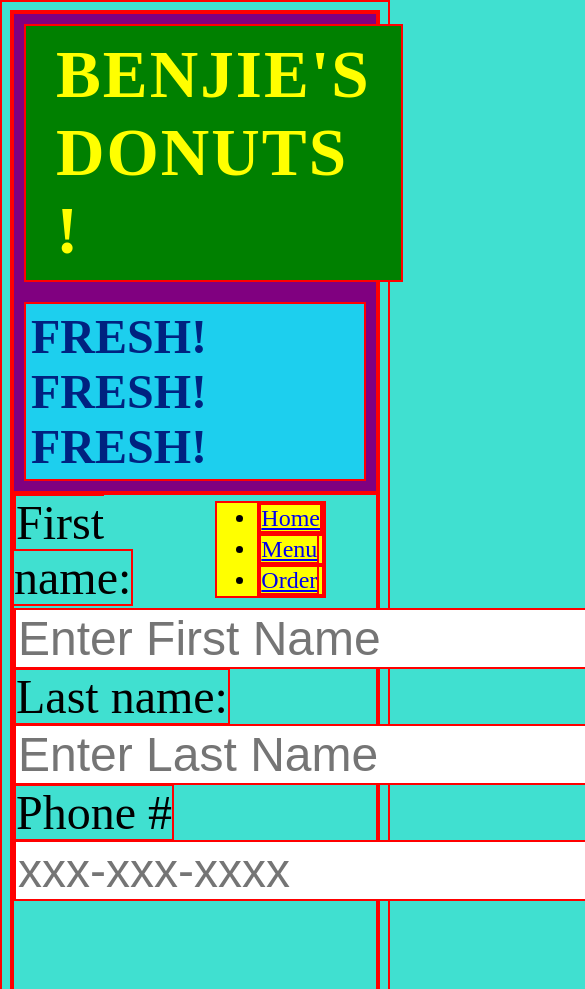
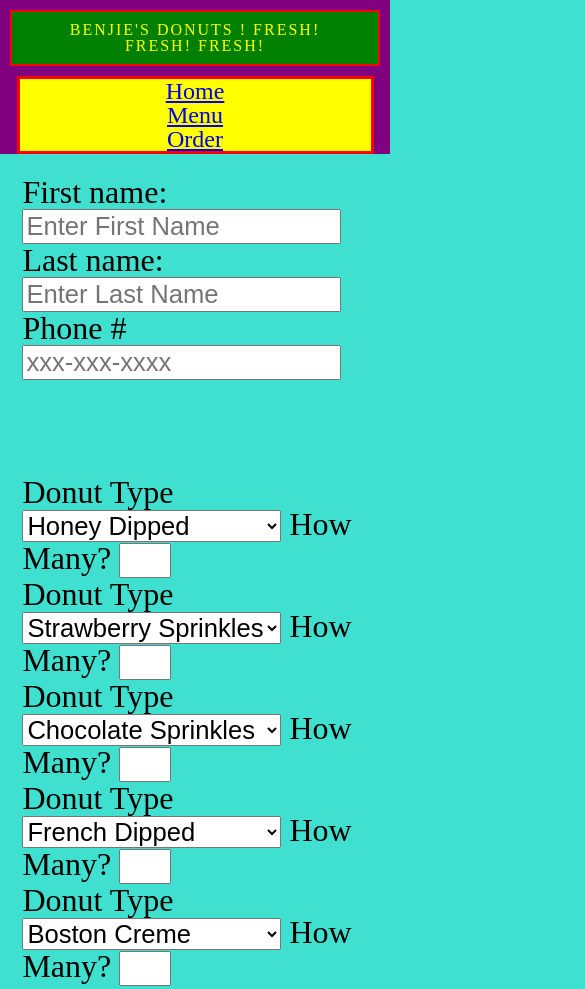
Before and after one commit to bensrosen/Donuts, a plain HTML site: page order.html in a window 390 px wide. Shown: the top 989 px of the page, 585 px wide, since content can reach past the window. Drawn offline with Linux system fonts and the light colour scheme.

Commit message:
made media query changes

```diff
--- a/order.html
+++ b/order.html
@@ -13,8 +13,8 @@
 
 <body>
     <header>
-        <h1 class="heading"> BENJIE'S DONUTS !</h1>
-        <h2 class="heading2"> FRESH! FRESH! FRESH!</h2>
+        <h1 class="heading"> BENJIE'S DONUTS ! FRESH! FRESH! FRESH!</h1>
+
 
 
         <ul class="nav-links">
@@ -30,11 +30,14 @@
 
 
         <label class="name-label" for="fname">First name:</label><br>
-        <input type="text" id="fname" name="fname" placeholder="Enter First Name"><br>
+        <input type="text" id="fname" name="fname" placeholder="Enter First Name"
+            style="width: 400px;max-width: 90%;"><br>
         <label class="name-label" for="lname">Last name:</label><br>
-        <input type="text" id="lname" name="lname" placeholder="Enter Last Name"><br>
+        <input type="text" id="lname" name="lname" placeholder="Enter Last Name"
+            style="width: 400px;max-width: 90%;"><br>
         <label class="phone" for="phone">Phone #</label><br>
-        <input type="text" id="phone" name="phone" placeholder="xxx-xxx-xxxx"><br><br><br><br>
+        <input type="text" id="phone" name="phone" placeholder="xxx-xxx-xxxx"
+            style="width: 400px;max-width: 90%;"><br><br><br><br>
 
         <div class="drop-down-container">
             <label for="donuts">Donut Type</label>
@@ -185,9 +188,9 @@
             <p>Total Price</p>
             <span id="Total-Price"></span>
         </div>
-        <br><br>
 
-        <div>
+
+        <div class="submit-button">
             <input class="submit" type="submit" value="Submit">
 
         </div>
--- a/style.css
+++ b/style.css
@@ -2,7 +2,54 @@
     font-family: 'Merienda';
     src: url('./FONTS/Merienda/Merienda-Bold.ttf');
   }
+/* http://meyerweb.com/eric/tools/css/reset/
+   v2.0 | 20110126
+   License: none (public domain)
+*/
 
+html, body, div, span, applet, object, iframe,
+h1, h2, h3, h4, h5, h6, p, blockquote, pre,
+a, abbr, acronym, address, big, cite, code,
+del, dfn, em, img, ins, kbd, q, s, samp,
+small, strike, strong, sub, sup, tt, var,
+b, u, i, center,
+dl, dt, dd, ol, ul, li,
+fieldset, form, label, legend,
+table, caption, tbody, tfoot, thead, tr, th, td,
+article, aside, canvas, details, embed,
+figure, figcaption, footer, header, hgroup,
+menu, nav, output, ruby, section, summary,
+time, mark, audio, video {
+	margin: 0;
+	padding: 0;
+	border: 0;
+	font-size: 100%;
+	font: inherit;
+	vertical-align: baseline;
+}
+/* HTML5 display-role reset for older browsers */
+article, aside, details, figcaption, figure,
+footer, header, hgroup, menu, nav, section {
+	display: block;
+}
+body {
+	line-height: 1;
+}
+ol, ul {
+	list-style: none;
+}
+blockquote, q {
+	quotes: none;
+}
+blockquote:before, blockquote:after,
+q:before, q:after {
+	content: '';
+	content: none;
+}
+table {
+	border-collapse: collapse;
+	border-spacing: 0;
+}
 
 header {
 background-color: purple;
@@ -54,6 +101,7 @@ background-position:center;
 
 form {
     font-size: 3em;
+    padding: 0.7em;
 }
 button{
     font-size: 80%;
@@ -64,9 +112,9 @@ button{
    font-size: 1em
 }
 
-form input{
+/*form input{
     font-size: 1.5em;
-}
+}*/
 
 form input, select {
 font-size: 1em;
@@ -102,11 +150,10 @@ font-size: 1em;
 .donut-menu li{
     display:flex ;
     align-items: center;
-    border: 1px solid red;
+
 }
-.donut-menu li *{
-    border: 1px solid red;
-}
+
+
 .donut-quantity{
     width: 1.7em;
 }
@@ -119,10 +166,16 @@ font-size: 1em;
     display: flex;
     align-items: center;
     justify-content: center;
+   }
+
+.name-label, .phone {
+    width: 400px!important;
+    max-width: 100%;
+}
 
 
 
-}
+
 
 #total p{
     display:inline-block;
@@ -141,10 +194,10 @@ font-size: 1em;
 
    }
 
-.submit {
+.submit-button {
     display: flex;
-    flex-direction: row;
-    text-align: right;
+    align-items: center;
+    justify-content: center;
 }
 
 .Add-More-Donuts:hover{
@@ -152,12 +205,23 @@ font-size: 1em;
 
 }
 
-*{border: 2px solid red;
+.heading,.heading2 {
+    border: 2px solid red;
+}
 
 @media only screen and (max-width:750px) {
     .donut-menu li{
         flex-direction: column;
 }
+#Total-Price{
+
+    min-width: 100px;
+
+        display: inline-block;}
+
+
+
+
 .donut-menu img, .donut-name{
     max-width: 90%;
     margin: 0 auto;
@@ -167,11 +231,30 @@ font-size: 1em;
 }
 .Add-More-Donuts{
     font-size: 2em;
-    line-height: 3.0;
+    line-height: 1.0;
 }
-
+.heading{
+    font-size: 1em;
+    word-wrap: normal;
+    text-align: center;
 }
 
 
+.nav-links{
+    display:block;
+    float: none;
+    text-align: center;
+    border:3px solid red;
+    margin:0% auto;
+width:90%;
+}
+
+form{
+    font-size: 2em;
+}
+form input, select {
+    font-size: 0.8em;
+    }
+
 
 }
```
Also changed, not shown: index.html (+1 -1 lines).
